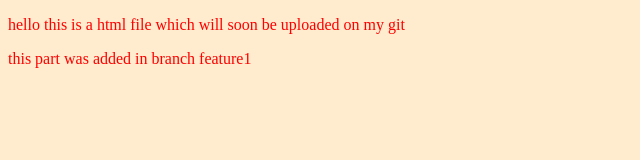
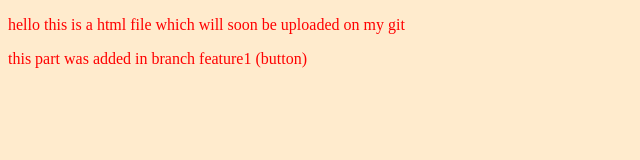
Before and after one commit to atulya-srivastava/LocalRepo, a plain HTML site: page index.html in a window 1280 px wide. Shown: the full height of the page, 0-640 px from the left. Drawn offline with Linux system fonts and the light colour scheme.

```diff
--- a/index.html
+++ b/index.html
@@ -9,6 +9,6 @@
 </head>
 <body>
     <p>hello this is a html file which will soon be uploaded on my git</p>
-    <p>this part was added in branch feature1</p>
+    <p>this part was added in branch feature1 (button)</p>
 </body>
 </html>
```
